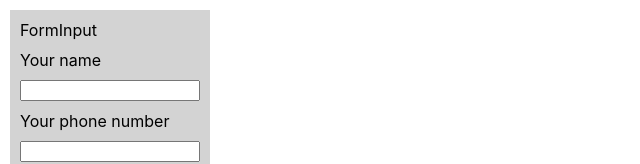
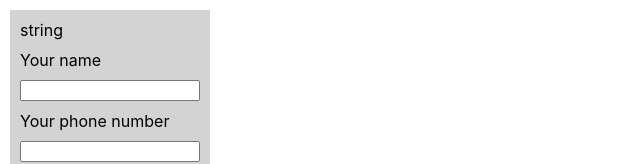
Before and after one commit to Urszuja/Carma.Restaurant.Project.Typescript.NextJS, a Next.js app in the folder carma-app/: page /order/final in a window 1280 px wide. Shown: the top 164 px of the page, without its empty margins (0-640 px from the left). Built offline with nearby package versions, Linux system fonts and the light colour scheme.

Commit message:
formInput created

```diff
--- a/carma-app/components/Form/Form.tsx
+++ b/carma-app/components/Form/Form.tsx
@@ -27,7 +27,7 @@ export default function Form() {
 
   return (
     <StyledForm onSubmit={handleSubmit(onSubmit)}>
-      <FormInput />
+      <FormInput type="string" />
       {/* first name input */}
       <label>Your name</label>
       <input
--- a/carma-app/components/Form/FormInput.tsx
+++ b/carma-app/components/Form/FormInput.tsx
@@ -1,7 +1,7 @@
 import React from "react";
 
-function FormInput() {
-  return <div>FormInput</div>;
+function FormInput({ type }) {
+  return <div>{type}</div>;
 }
 
 export default FormInput;
```
